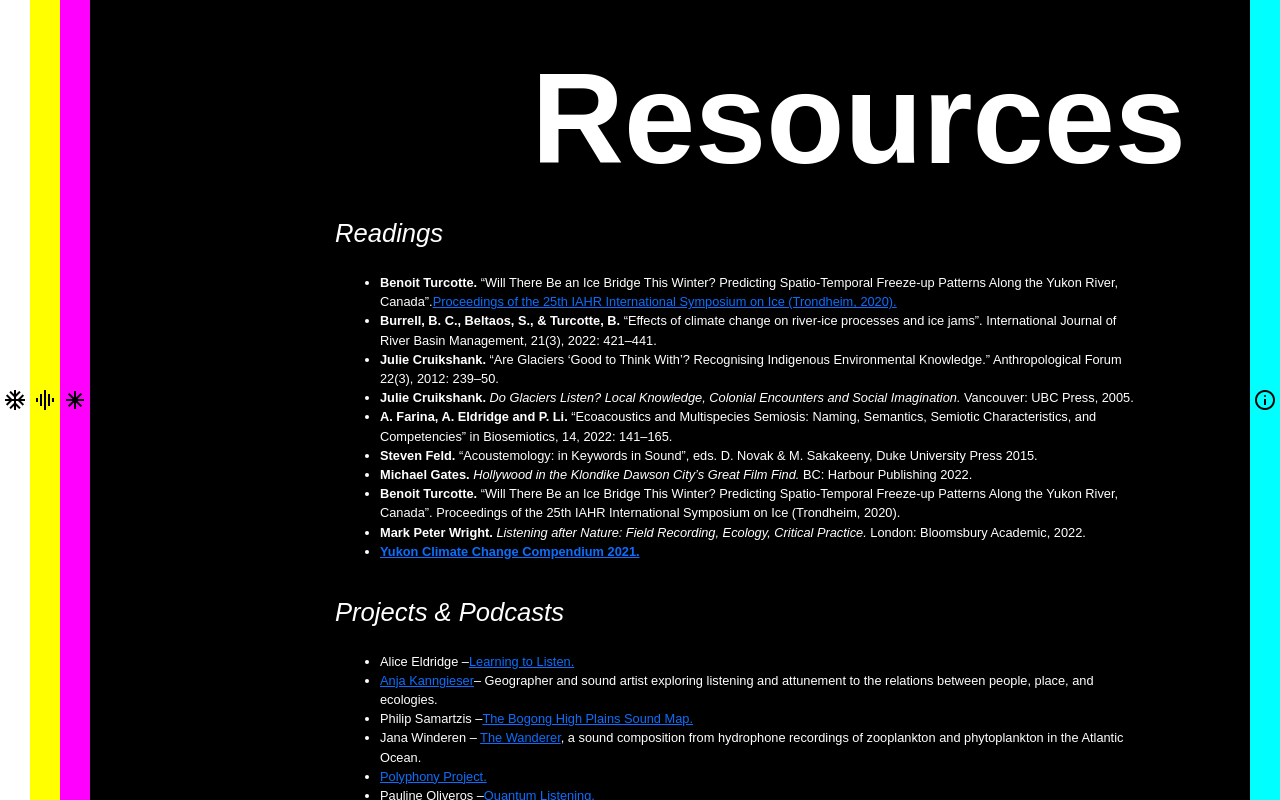
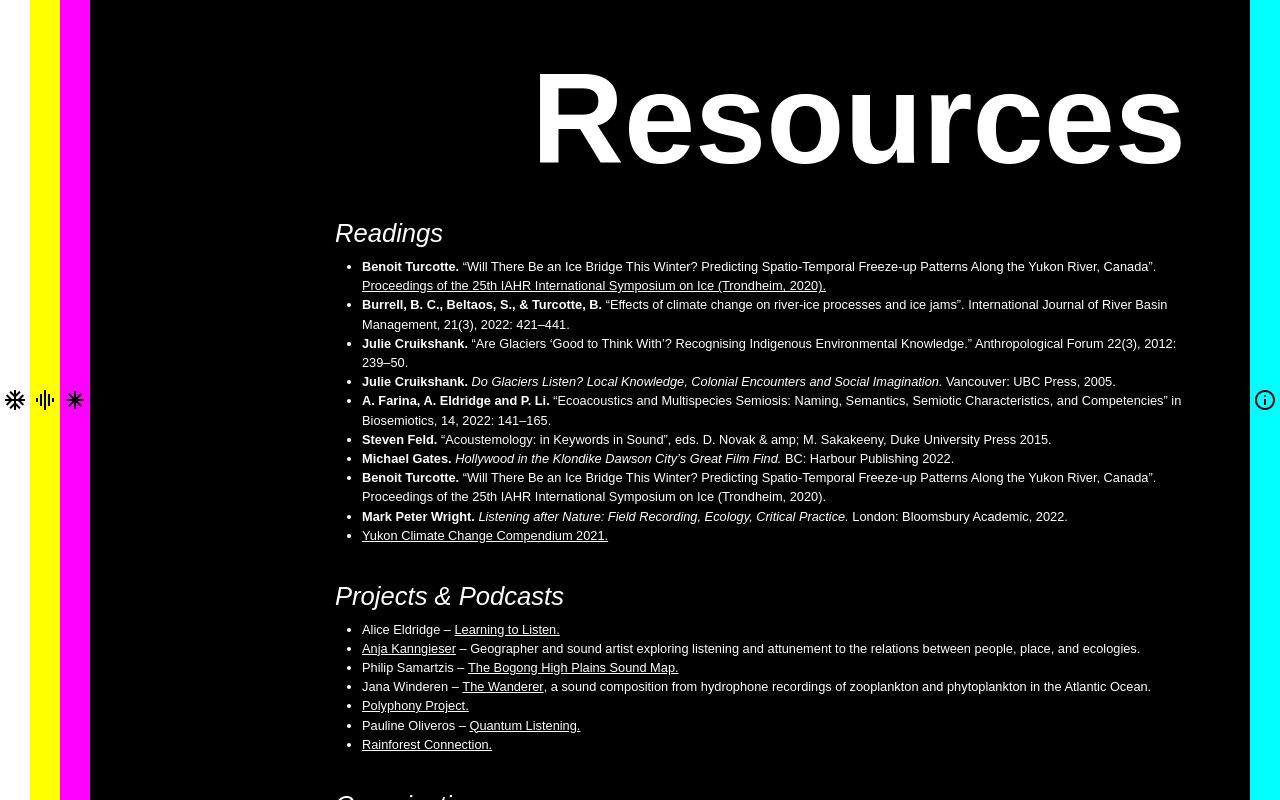
Before and after one commit to iluna007/SOUNDINGICE, a React (Vite) app: page /resources in a window 1280 px wide. Built offline with nearby package versions, Linux system fonts and the light colour scheme; a web font is replaced by a local one.

Commit message:
commit with links

```diff
--- a/src/Styles/Resources.css
+++ b/src/Styles/Resources.css
@@ -22,28 +22,14 @@
 
 .description4 {
   font-family: "Montserrat", sans-serif;
-  font-weight: regular;
+  font-weight: normal;
   font-size: 1vw; /* Tamaño más pequeño para la descripción */
-  margin-top: 1rem;
   display: inline-block; /* Para que el fondo se ajuste al contenido */
-  padding-left: 50px;
-  padding-right: 50px;
-  border-radius: 10px;
   text-align: justify;
   text-align: left;
+  color: inherit;
 }
-.description2 {
-  font-family: "Montserrat2", sans-serif;
-  font-weight: lighter;
-  font-style: italic;
-  font-size: 2vw; /* Tamaño más pequeño para la descripción */
-  margin-top: 1rem;
-  display: inline-block; /* Para que el fondo se ajuste al contenido */
-  padding-left: 50px;
-  padding-right: 50px;
-  border-radius: 10px;
-  text-align: justify;
-}
+
 
 .subtitles {
   font-family: "Montserrat2", sans-serif;
--- a/src/pages/Resources.jsx
+++ b/src/pages/Resources.jsx
@@ -24,12 +24,12 @@
 								<li>
 									<strong>Benoit Turcotte.</strong> “Will There Be an Ice Bridge
 									This Winter? Predicting Spatio-Temporal Freeze-up Patterns
-									Along the Yukon River, Canada”.
+									Along the Yukon River, Canada”.{" "}
 									<a
 										href='https://www.iahr.org/library/infor?pid=8556'
 										target='_blank'
 										rel='noopener noreferrer'
-										className='glitch-link'
+										className='description4'
 									>
 										Proceedings of the 25th IAHR International Symposium on Ice
 										(Trondheim, 2020).
@@ -64,7 +64,7 @@
 								</li>
 								<li>
 									<strong>Steven Feld.</strong> “Acoustemology: in Keywords in
-									Sound”, eds. D. Novak &amp; M. Sakakeeny, Duke University
+									Sound”, eds. D. Novak & amp; M. Sakakeeny, Duke University
 									Press 2015.
 								</li>
 								<li>
@@ -94,7 +94,7 @@
 											href='https://www.yukonu.ca/sites/default/files/inline-files/Compendium%202021.pdf'
 											target='_blank'
 											rel='noopener noreferrer'
-											className='glitch-link'
+											className='description4'
 										>
 											Yukon Climate Change Compendium 2021.
 										</a>
@@ -106,12 +106,12 @@
 							<h3 className='subtitles'>Projects & Podcasts</h3>
 							<ul className='description4'>
 								<li>
-									Alice Eldridge –
+									Alice Eldridge –{" "}
 									<a
 										href='https://www.youtube.com/watch?v=R3KxzxIKsXI'
 										target='_blank'
 										rel='noopener noreferrer'
-										className='glitch-link'
+										className='description4'
 									>
 										Learning to Listen.
 									</a>
@@ -121,21 +121,21 @@
 										href='https://amkanngieser.com/'
 										target='_blank'
 										rel='noopener noreferrer'
-										className='glitch-link'
+										className='description4'
 									>
 										Anja Kanngieser
-									</a>
+									</a>{" "}
 									– Geographer and sound artist exploring listening and
 									attunement to the relations between people, place, and
 									ecologies.
 								</li>
 								<li>
-									Philip Samartzis –
+									Philip Samartzis –{" "}
 									<a
 										href='https://index.bogongsound.com.au/'
 										target='_blank'
 										rel='noopener noreferrer'
-										className='glitch-link'
+										className='description4'
 									>
 										The Bogong High Plains Sound Map.
 									</a>
@@ -146,7 +146,7 @@
 										href='https://www.youtube.com/watch?v=xCYN6IovKvc'
 										target='_blank'
 										rel='noopener noreferrer'
-										className='glitch-link'
+										className='description4'
 									>
 										The Wanderer
 									</a>
@@ -158,18 +158,18 @@
 										href='https://www.polyphonyproject.com/en'
 										target='_blank'
 										rel='noopener noreferrer'
-										className='glitch-link'
+										className='description4'
 									>
 										Polyphony Project.
 									</a>
 								</li>
 								<li>
-									Pauline Oliveros –
+									Pauline Oliveros –{" "}
 									<a
 										href='https://www.library.ignota.org/book/quantum-listening/'
 										target='_blank'
 										rel='noopener noreferrer'
-										className='glitch-link'
+										className='description4'
 									>
 										Quantum Listening.
 									</a>
@@ -179,7 +179,7 @@
 										href='https://rfcx.org/'
 										target='_blank'
 										rel='noopener noreferrer'
-										className='glitch-link'
+										className='description4'
 									>
 										Rainforest Connection.
 									</a>
@@ -194,7 +194,7 @@
 										href='https://coldcutsvideofestival.wordpress.com/'
 										target='_blank'
 										rel='noopener noreferrer'
-										className='glitch-link'
+										className='description4'
 									>
 										Cold Cuts Video Festival
 									</a>
@@ -204,7 +204,7 @@
 										href='https://cripe.ca/'
 										target='_blank'
 										rel='noopener noreferrer'
-										className='glitch-link'
+										className='description4'
 									>
 										Committee on River Ice Processes and the Environment
 									</a>
@@ -214,7 +214,7 @@
 										href='https://www.dawsonfilmfest.com/about.html'
 										target='_blank'
 										rel='noopener noreferrer'
-										className='glitch-link'
+										className='description4'
 									>
 										Dawson City Film Fest
 									</a>
@@ -224,7 +224,7 @@
 										href='http://dawson.meteomac.com/'
 										target='_blank'
 										rel='noopener noreferrer'
-										className='glitch-link'
+										className='description4'
 									>
 										Dawson weather station
 									</a>
@@ -234,7 +234,7 @@
 										href='https://kiac.ca/'
 										target='_blank'
 										rel='noopener noreferrer'
-										className='glitch-link'
+										className='description4'
 									>
 										Klondike Institute of Art &amp; Culture (KIAC)
 									</a>
@@ -244,7 +244,7 @@
 										href='https://www.yukonu.ca/programs/continuing-studies/climate-change'
 										target='_blank'
 										rel='noopener noreferrer'
-										className='glitch-link'
+										className='description4'
 									>
 										Yukon University / The Climate Change Research Program
 									</a>
```
Also changed, not shown: 7 other files (tests, documents, lock files or other folders).
